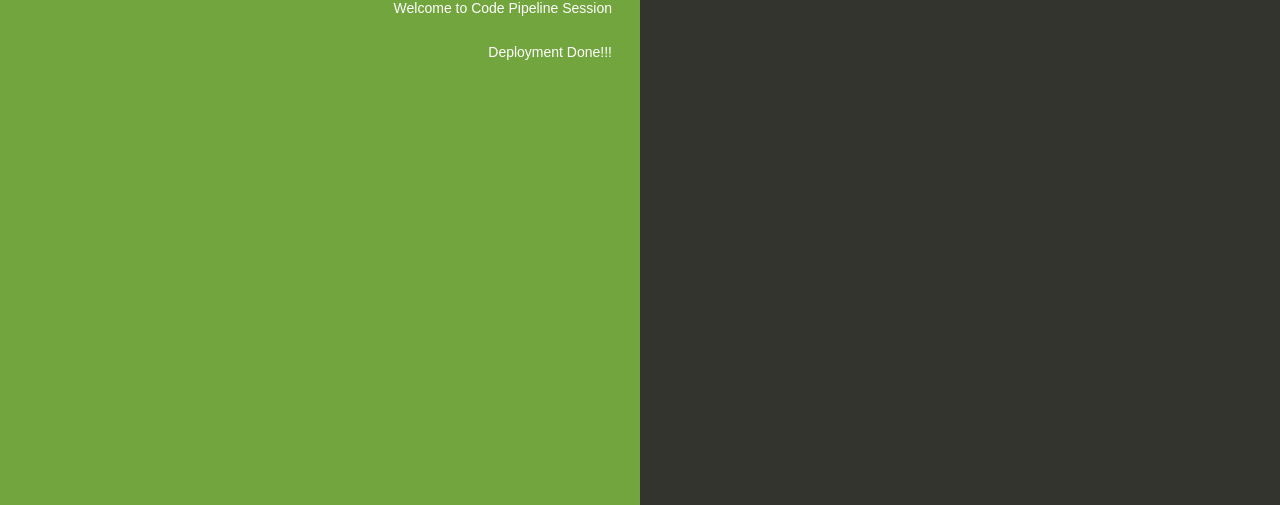
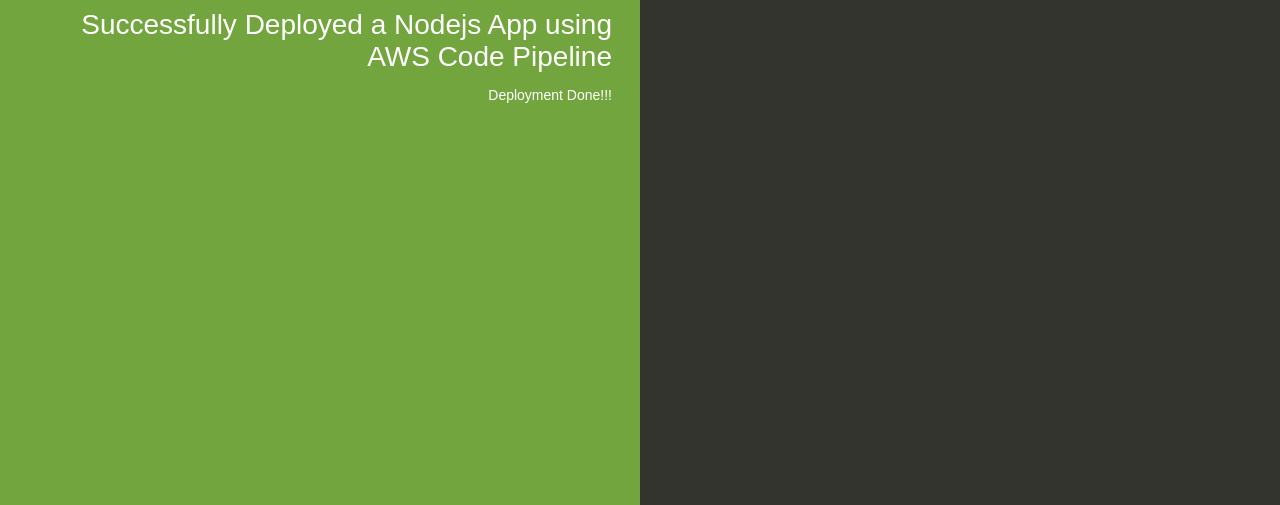
Before and after one commit to suneelprojects/cicd, a plain HTML site: page index.html in a window 1280 px wide. Shown: the part 295-800 px from the top of the page. Drawn offline with Linux system fonts and the light colour scheme.

Commit message:
Update index.html

```diff
--- a/index.html
+++ b/index.html
@@ -77,7 +77,7 @@
   <body>
     <div class="textColumn">
       <h1>Congratulations!!!!</h1>
-      <p>Welcome to Code Pipeline Session</p>
+      <h2>Successfully Deployed a Nodejs App using AWS Code Pipeline</h2>
       <p>Deployment Done!!!</p>
     </div>
     <div class="linksColumn">
```
